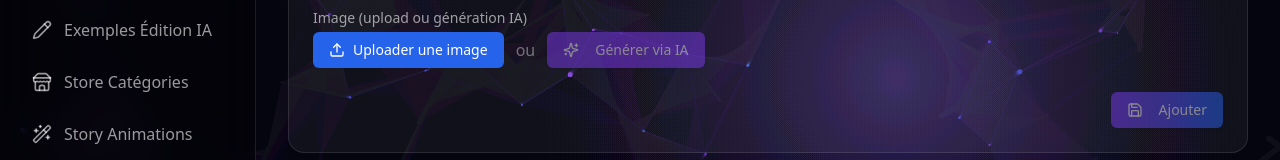
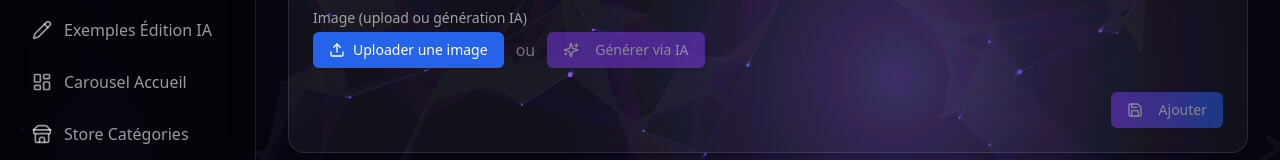
Before and after one commit to caliothemes/iGPTsave, a React (Vite) app: page /AdminAssets in a window 1280 px wide. Shown: the part 483-643 px from the top of the page. Built offline with nearby package versions, Linux system fonts and the light colour scheme; no server answers.

Commit message:
File changes

```diff
--- a/src/components/admin/AdminLayout.jsx
+++ b/src/components/admin/AdminLayout.jsx
@@ -33,6 +33,7 @@ const navItems = [
   { id: 'video-prompts', label: 'Gestion Vidéo', icon: Video, page: 'AdminVideoPrompts' },
   { id: 'video-examples', label: 'Exemples Vidéo', icon: Video, page: 'AdminVideoExamples' },
   { id: 'image-edit-examples', label: 'Exemples Édition IA', icon: Pencil, page: 'AdminImageEditExamples' },
+  { id: 'features', label: 'Carousel Accueil', icon: LayoutDashboard, page: 'AdminFeatures' },
   { id: 'store-categories', label: 'Store Catégories', icon: Store, page: 'AdminStoreCategories' },
   { id: 'story-animations', label: 'Story Animations', icon: Wand2, page: 'AdminStoryAnimations' },
   { id: 'newsletters', label: 'Newsletters', icon: Mail, page: 'AdminNewsletters' },
```
